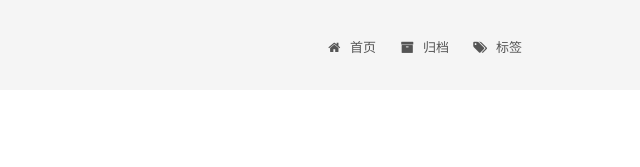
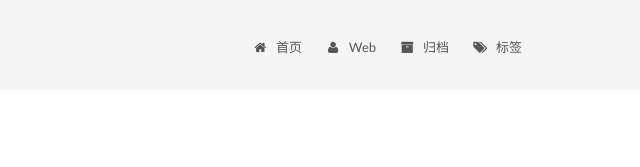
Before and after one commit to WflytoC/wflytoc.github.io, a plain HTML site: page 2017/02/17/hello-world/index.html in a window 1280 px wide. Shown: the top 167 px of the page, 298-938 px from the left. Drawn offline with Linux system fonts and the light colour scheme; a script that the page names is missing.

Commit message:
Site updated: 2017-02-17 20:19:29

```diff
--- a/2017/02/17/hello-world/index.html
+++ b/2017/02/17/hello-world/index.html
@@ -183,6 +183,16 @@ Quick">
               <i class="menu-item-icon fa fa-fw fa-home"></i> <br />
 
             首页
+          </a>
+        </li>
+
+
+        <li class="menu-item menu-item-web">
+          <a href="/web" rel="section">
+
+              <i class="menu-item-icon fa fa-fw fa-user"></i> <br />
+
+            Web
           </a>
         </li>
 
--- a/css/main.css
+++ b/css/main.css
@@ -1548,7 +1548,7 @@ pre .javascript .function {
   width: 4px;
   height: 4px;
   border-radius: 50%;
-  background: #4dffc8;
+  background: #f1ff2f;
 }
 .links-of-blogroll {
   font-size: 13px;
```
Also changed, not shown: archives/2017/02/index.html (+10 -0 lines), archives/2017/index.html (+10 -0 lines), archives/index.html (+10 -0 lines), index.html (+10 -0 lines).
